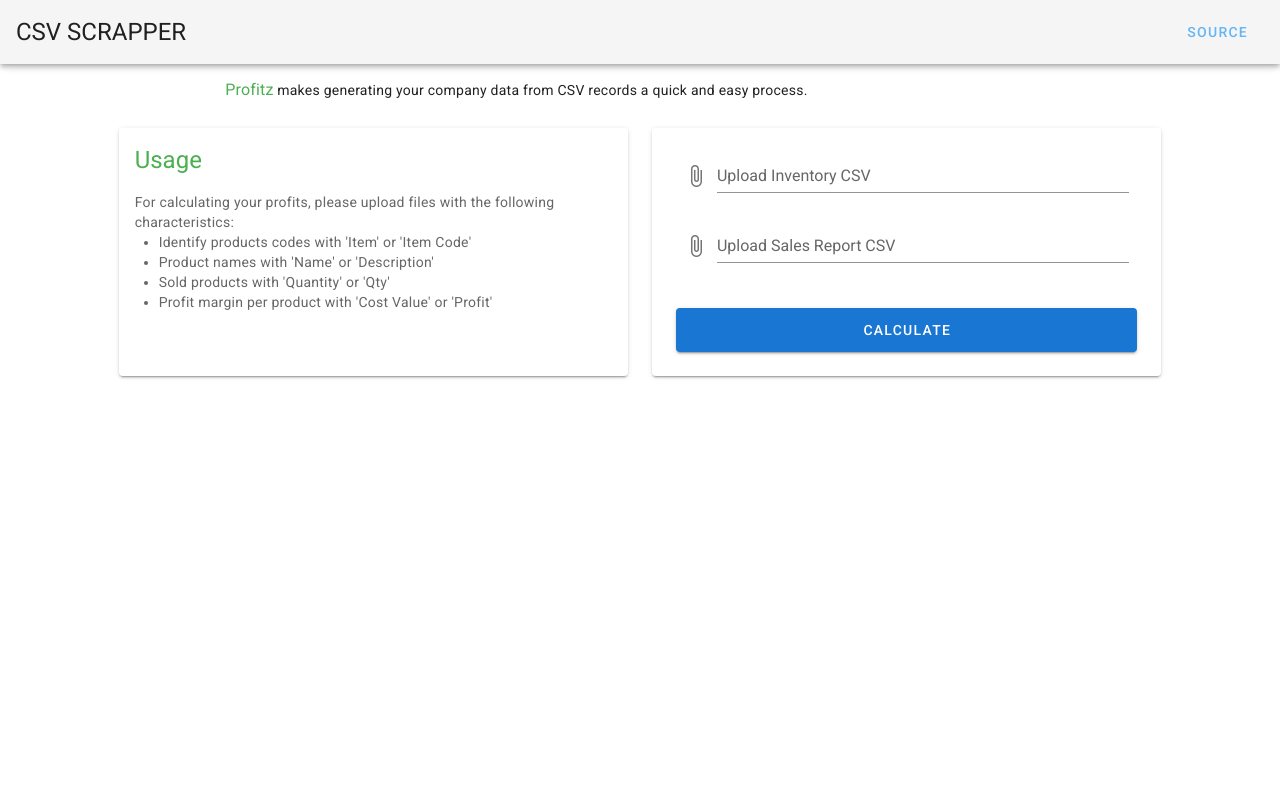
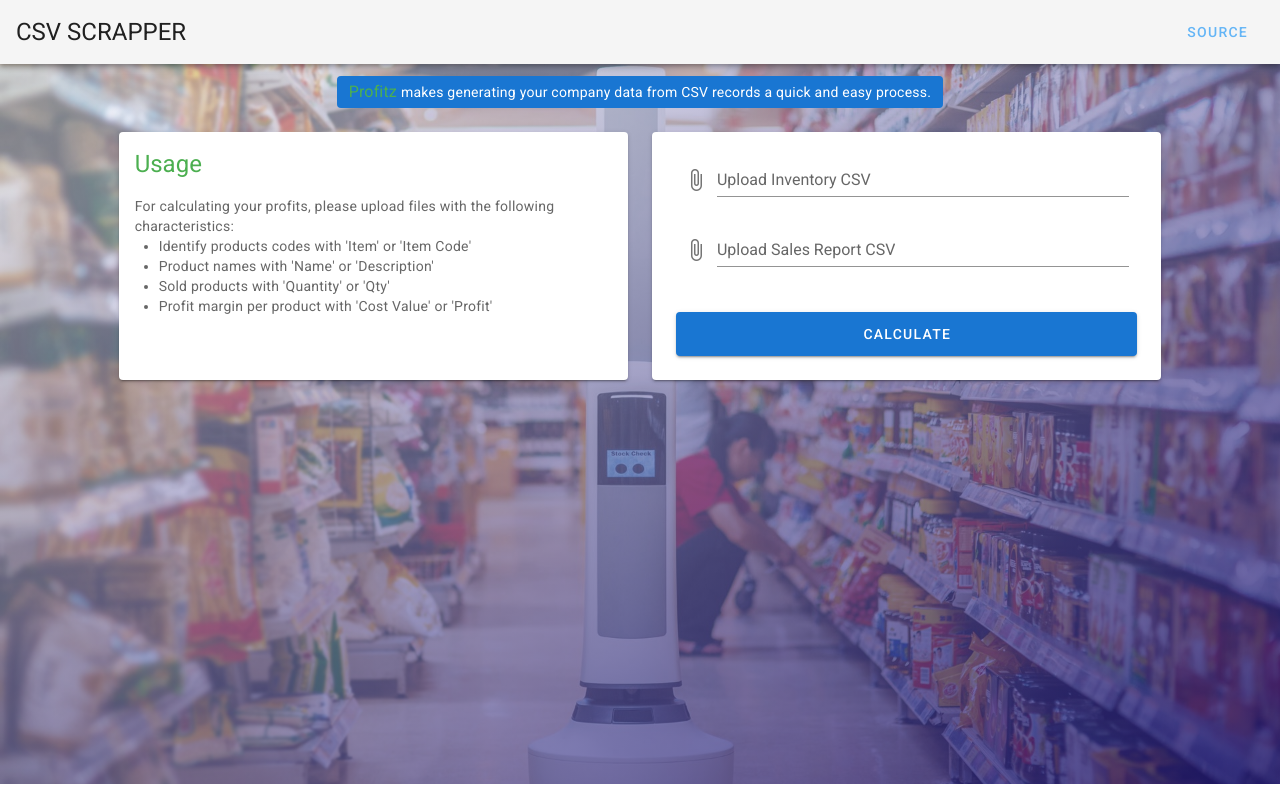
Before and after one commit to athawe/csv-calculations, a Vue app: page / in a window 1280 px wide. Built offline with nearby package versions, Linux system fonts and the light colour scheme.

Commit message:
Styling improvements, adding background gradient

```diff
--- a/src/components/Scrapper.vue
+++ b/src/components/Scrapper.vue
@@ -1,13 +1,22 @@
 <template>
-  <v-container fluid>
+  <v-container
+    id="landing-page"
+    fluid
+  >
     <v-row>
       <v-col
         cols="12"
         sm="8"
         offset-sm="2"
       >
-        <div class="body-2">
-          <span class="green--text subtitle-1">Profitz</span> makes generating your company data from CSV records a quick and easy process.
+        <div class="body-2 text-center">
+          <v-chip
+            color="primary white--text"
+            label
+          >
+            <span class="green--text subtitle-1 mr-1">Profitz</span>
+            makes generating your company data from CSV records a quick and easy process.
+          </v-chip>
         </div>
       </v-col>
     </v-row>
@@ -171,5 +180,13 @@
 </script>
 
 <style scoped>
-
+  #landing-page {
+    background-image: linear-gradient( to bottom right, rgba(245, 246, 252, 0.52), rgba(29, 19, 117, 0.76)),
+    url('../assets/stock-image.jpeg');
+    height: 90vh;
+    background-position: center;
+    background-repeat: no-repeat;
+    background-size: cover;
+    position: relative;
+  }
 </style>
```
Also changed, not shown: src/assets/stock-image.jpeg (added), 1 other file (tests, documents, lock files or other folders).
